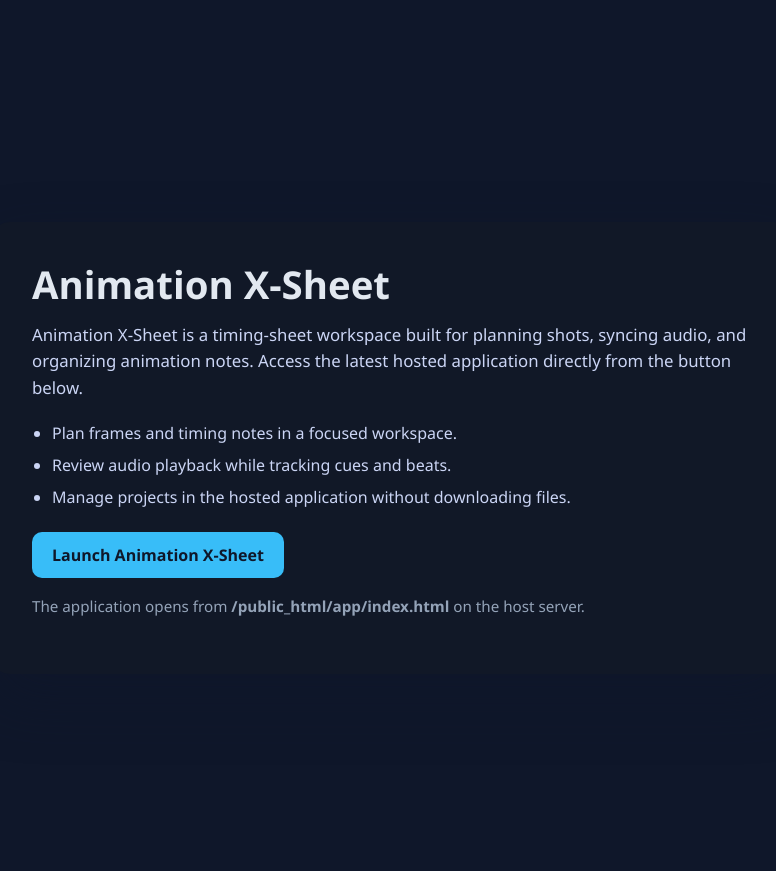
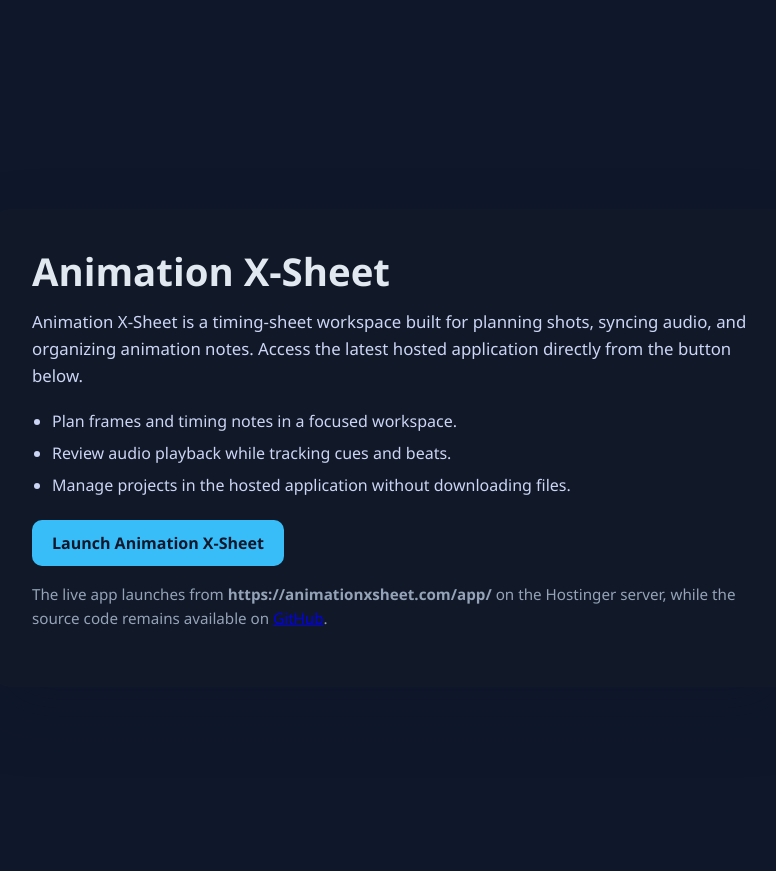
Before and after one commit to dshepstone/Animation_X-Sheet, a PHP site: page /website/index.php in a window 1280 px wide. Shown: the top 871 px of the page, without its empty margins (248-1024 px from the left). Run offline with PHP 8.4, Linux system fonts and the light colour scheme.

Commit message:
Update website launch link to hosted app URL

```diff
--- a/website/index.php
+++ b/website/index.php
@@ -104,9 +104,9 @@
                 <li>Manage projects in the hosted application without downloading files.</li>
             </ul>
             <div class="actions">
-                <a class="button" href="/app/index.html">Launch Animation X-Sheet</a>
+                <a class="button" href="https://animationxsheet.com/app/" target="_blank" rel="noopener noreferrer">Launch Animation X-Sheet</a>
             </div>
-            <p class="helper">The application opens from <strong>/public_html/app/index.html</strong> on the host server.</p>
+            <p class="helper">The live app launches from <strong>https://animationxsheet.com/app/</strong> on the Hostinger server, while the source code remains available on <a href="https://github.com/dshepstone/Animation_X-Sheet" target="_blank" rel="noopener noreferrer">GitHub</a>.</p>
         </section>
     </main>
 </body>
```
